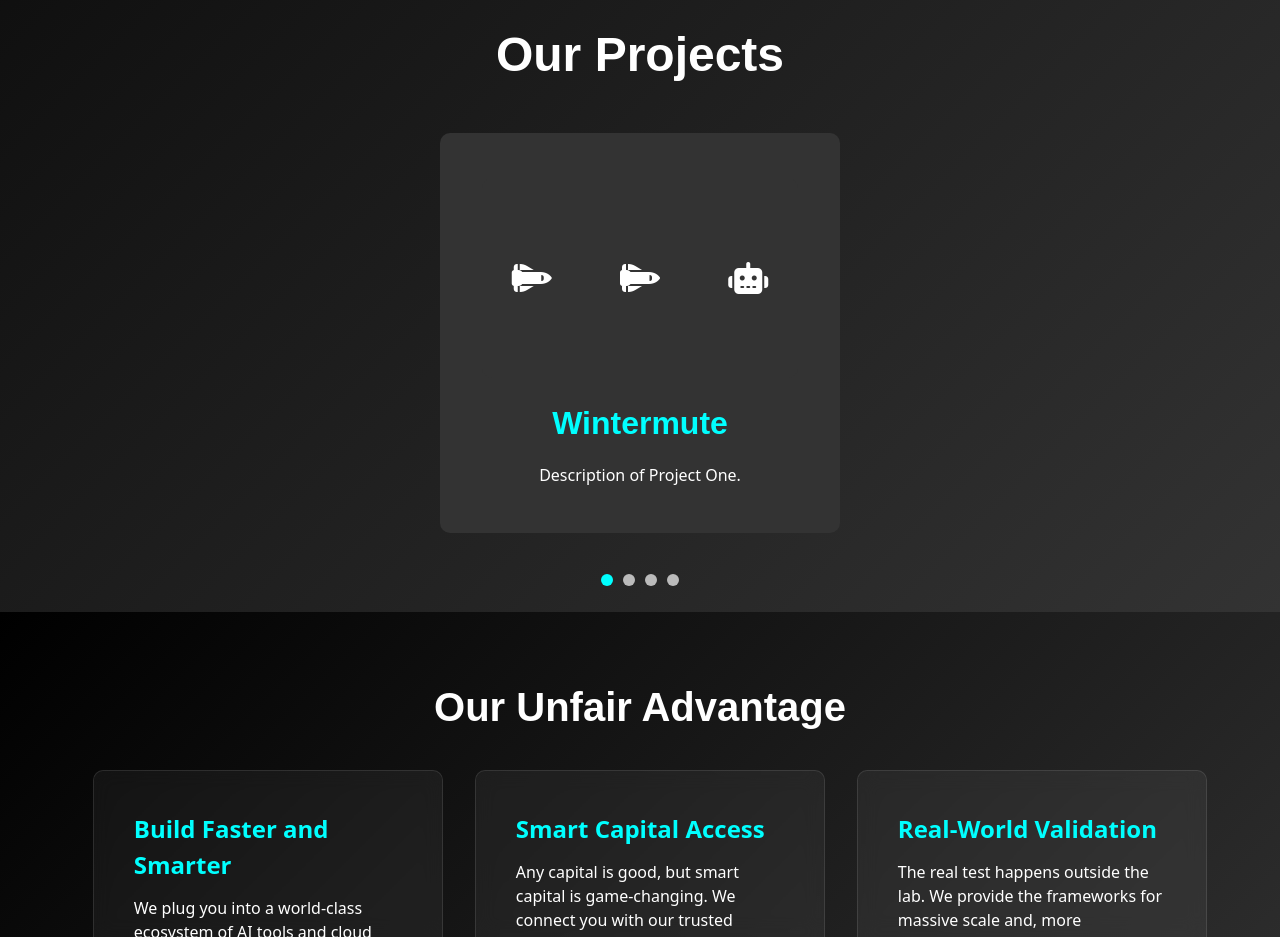
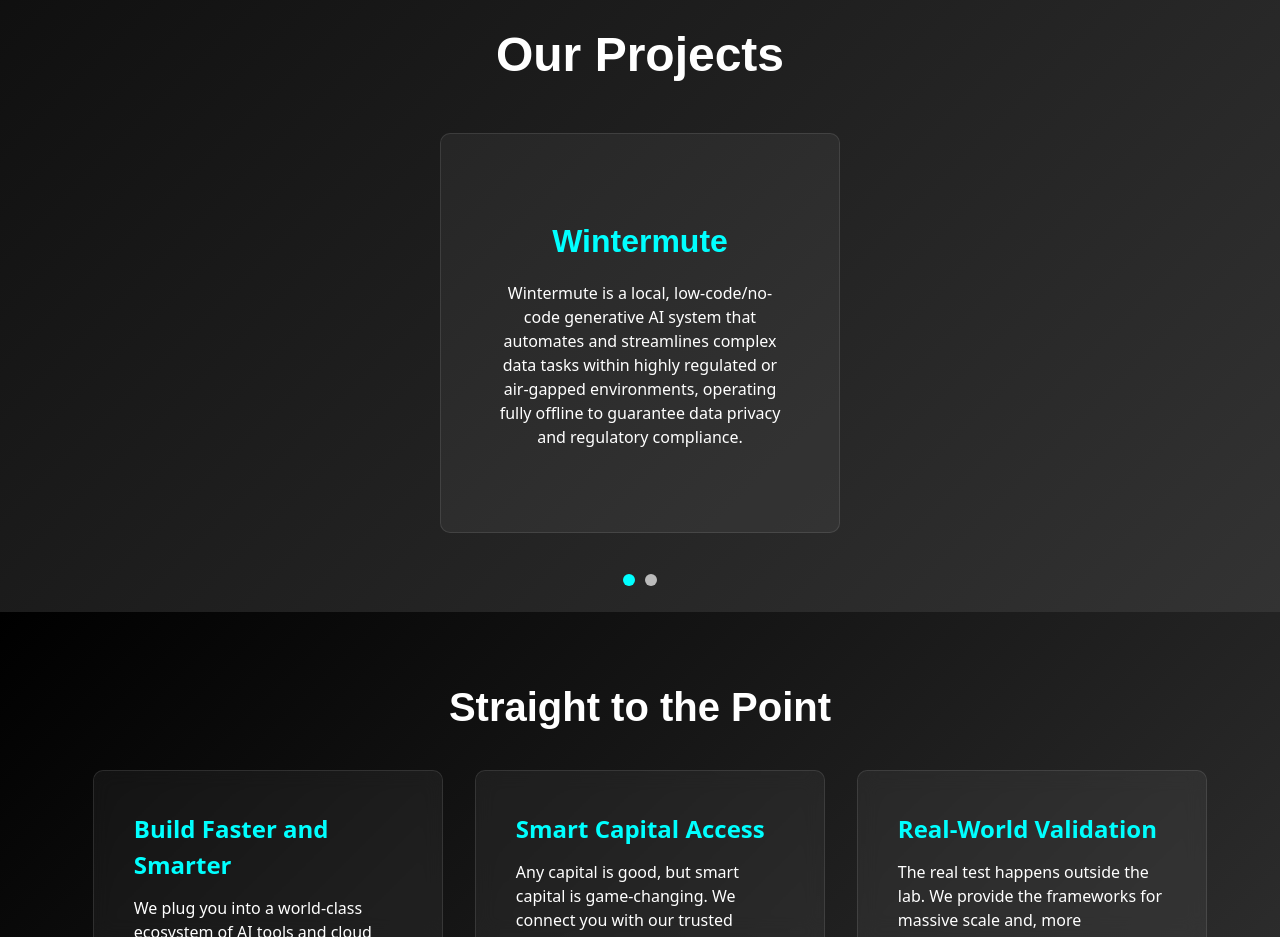
Before and after one commit to Takumi-2112/3d-slide-cards, a React (Vite) app: page / in a window 1280 px wide. Shown: the part 820-1757 px from the top of the page. Built offline with nearby package versions, Linux system fonts and the light colour scheme; a web font is replaced by a local one.

Commit message:
vadim changes

```diff
--- a/src/components/About.jsx
+++ b/src/components/About.jsx
@@ -4,7 +4,7 @@
   return (
     <div className="master-about">
       <div className="what-we-do">
-        <h2 className="wwo-title">Our Unfair Advantage</h2>
+        <h2 className="wwo-title">Straight to the Point</h2>
         <div className="advantage-div">
           <div className="advantage">
             <span className="advantage-title">Build Faster and Smarter</span>
--- a/src/components/Projects.jsx
+++ b/src/components/Projects.jsx
@@ -6,37 +6,44 @@
   const [menuOpen, setMenuOpen] = useState(false);
   const [currentIndex, setCurrentIndex] = useState(0);
   const carouselRef = useRef(null);
-  const projects = ["Wintermute", "SimStim", "Molly Protocol", "Flatline"];
+
+  const projects = ["Wintermute", "Flatline"];
+  const projectDescriptions = [
+    "Wintermute is a local, low-code/no-code generative AI system that automates and streamlines complex data tasks within highly regulated or air-gapped environments, operating fully offline to guarantee data privacy and regulatory compliance.",
+    "Flatline is a next-generation user interface designed to facilitate dynamic interaction and idea synthesis with large language models (LLMs). Rather than treating conversations as linear chat threads, it enables users to navigate and explore dialogue as an interactive, evolving knowledge space—unlocking deeper insights and more fluid collaboration.",
+  ];
 
   const iconClassesArray = [
-    "fa-solid fa-spaghetti-monster-flying", // free
-    // "fa-solid fa-alien-8bit",
-    // "fa-solid fa-skull", // free
-    // "fa-solid fa-skull-crossbones", // free
-    // "fa-solid fa-alien",
-    // "fa-solid fa-hydra",
-    "fa-solid fa-robot", // free
-    "fa-solid fa-ghost", // free
-    // "fa-solid fa-ufo",
-    // "fa-solid fa-raygun",
-    // "fa-solid fa-planet-ringed",
-    // "fa-solid fa-atom-simple",
-    // "fa-solid fa-cat-space",
-    // "fa-solid fa-rocket-launch",
-    // "fa-solid fa-sword",
-    // "fa-solid fa-dinosaur",
-    // "fa-solid fa-t-rex",
-    "fa-solid fa-shuttle-space", // free
+    "fa-solid fa-spaghetti-monster-flying",
+    "fa-solid fa-robot",
+    "fa-solid fa-ghost",
+    "fa-solid fa-shuttle-space",
   ];
 
   const [slots, setSlots] = useState(
-    projects.map(() => Array(3).fill("fa-robot"))
+    projects.map(() => Array(3).fill("fa-solid fa-robot"))
   );
+
   const shuffleIntervals = useRef([]);
-  const hasAnimated = useRef(projects.map(() => false));
+  const [showDescription, setShowDescription] = useState(
+    projects.map(() => false)
+  );
 
   const startShuffle = (projectIndex) => {
-    if (shuffleIntervals.current[projectIndex]) return;
+    // Clear any existing interval for this project
+    if (shuffleIntervals.current[projectIndex]) {
+      clearInterval(shuffleIntervals.current[projectIndex]);
+    }
+
+    // Reset description visibility and slots
+    setShowDescription((prev) =>
+      prev.map((val, i) => (i === projectIndex ? false : val))
+    );
+    setSlots((prev) =>
+      prev.map((slot, i) =>
+        i === projectIndex ? Array(3).fill("fa-solid fa-robot") : slot
+      )
+    );
 
     let count = 0;
     const interval = setInterval(() => {
@@ -56,8 +63,14 @@
       if (count >= 15) {
         clearInterval(interval);
         shuffleIntervals.current[projectIndex] = null;
+
+        setTimeout(() => {
+          setShowDescription((prev) =>
+            prev.map((val, i) => (i === projectIndex ? true : val))
+          );
+        }, 150);
       }
-    }, 100);
+    }, 150);
 
     shuffleIntervals.current[projectIndex] = interval;
   };
@@ -81,20 +94,12 @@
   }, []);
 
   useEffect(() => {
-    const cooldowns = Array(projects.length).fill(false);
-
     const observer = new IntersectionObserver(
       (entries) => {
         entries.forEach((entry) => {
           const index = Number(entry.target.dataset.index);
-          if (entry.isIntersecting && !cooldowns[index]) {
-            cooldowns[index] = true;
+          if (entry.isIntersecting) {
             startShuffle(index);
-
-            // Add a cooldown to prevent retriggering too quickly
-            setTimeout(() => {
-              cooldowns[index] = false;
-            }, 2000); // 2 seconds cooldown before it can retrigger
           }
         });
       },
@@ -108,6 +113,10 @@
 
     return () => {
       elements.forEach((el) => observer.unobserve(el));
+      // Clean up all intervals on unmount
+      shuffleIntervals.current.forEach((interval) => {
+        if (interval) clearInterval(interval);
+      });
     };
   }, []);
 
@@ -119,17 +128,23 @@
           <div className="carousel-slide" key={name}>
             <div className="project" data-index={i}>
               <div className="project-image">
-                <div className="slot-machine">
-                  {slots[i].map((icon, idx) => (
-                    <i key={idx} className={icon}></i>
-                  ))}
-                </div>
-              </div>
-              <div className="project-title-description">
-                <h2 className="project-name">{name}</h2>
-                <p className="project-description">
-                  Description of Project One.
-                </p>
+                {showDescription[i] ? (
+                  <div className="project-content">
+                    <h2 className="project-name fade-in-text">{name}</h2>
+                    <p
+                      className="project-text fade-in-text"
+                      style={{ animationDelay: "0.3s" }}
+                    >
+                      {projectDescriptions[i]}
+                    </p>
+                  </div>
+                ) : (
+                  <div className="slot-machine">
+                    {slots[i].map((icon, idx) => (
+                      <i key={idx} className={icon}></i>
+                    ))}
+                  </div>
+                )}
               </div>
             </div>
           </div>
--- a/src/styles/About.css
+++ b/src/styles/About.css
@@ -39,18 +39,18 @@
 }
 
 .advantage {
-  background: rgba(255, 255, 255, 0.05);
+  background: #ffffff0d;
   padding: 2.5rem;
   gap: 20px;
   border-radius: 10px;
   backdrop-filter: blur(10px);
-  border: 1px solid rgba(255, 255, 255, 0.1);
+  border: 1px solid #ffffff1a;
   transition: all 0.3s;
 }
 
 .advantage:hover {
   transform: translateY(-5px);
-  background: rgba(255, 255, 255, 0.08);
+  background: #ffffff14;
 }
 
 .advantage p {
--- a/src/styles/Projects.css
+++ b/src/styles/Projects.css
@@ -50,10 +50,10 @@
 }
 
 .project {
-  background-color: #333333;
+  background: #ffffff0d;
   border-radius: 10px;
+  border: 1px solid #ffffff1a;
   height: 400px;
-  width: 100%;
   max-width: 400px;
   min-width: 250px;
   flex-grow: 1;
@@ -68,7 +68,7 @@
 
 .project:hover {
   transform: scale(1.05);
-  background-color: #000000;
+  background: #000000;
   border: solid 5px #ffffff;
   color: #ffffff;
 }
@@ -77,12 +77,12 @@
   color: #ffffff;
 }
 
-.project:hover .project-image{
+.project:hover .project-image {
   background-color: #000000;
 }
 
 .project-image {
-  background-color: #333333;
+  background-color: #00000000;
   width: 90%;
   height: 200px;
   border-radius: 10px;
@@ -105,12 +105,43 @@
   color: #ffffff;
 }
 
+.project-content {
+  display: flex;
+  flex-direction: column;
+  align-items: center;
+  justify-content: center;
+  width: 100%;
+  height: 100%;
+  padding: 1rem;
+}
+
+.fade-in-text {
+  opacity: 0;
+  animation: fadeIn 1s ease-out forwards;
+  text-align: center;
+}
+
+@keyframes fadeIn {
+  from {
+    opacity: 0;
+    transform: translateY(10px);
+  }
+  to {
+    opacity: 1;
+    transform: translateY(0);
+  }
+}
+
 .project-name {
   color: #00ffff;
   font-size: 2rem;
   font-family: "saira semi condensed", sans-serif;
   font-weight: 600;
   margin-bottom: 1rem;
+}
+
+.project-text {
+  color: #ffffff;
 }
 
 /* ⬇️ Dot navigation */
```
